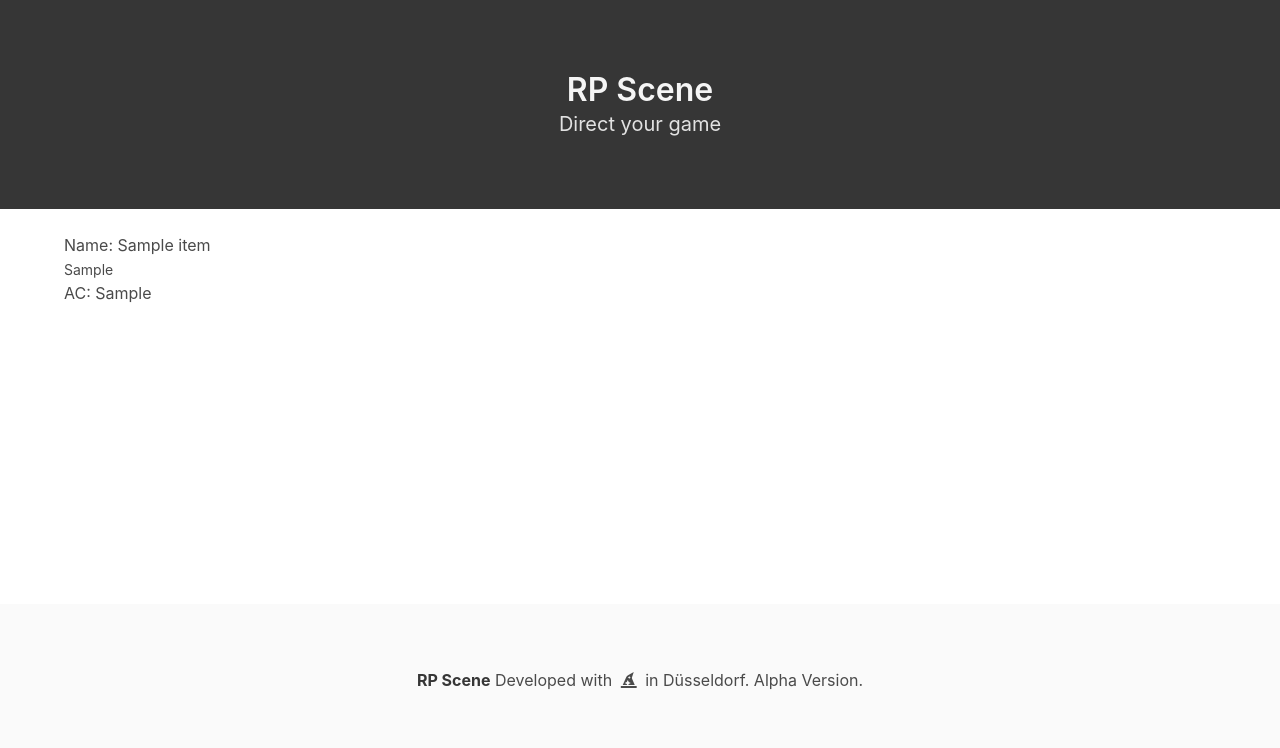
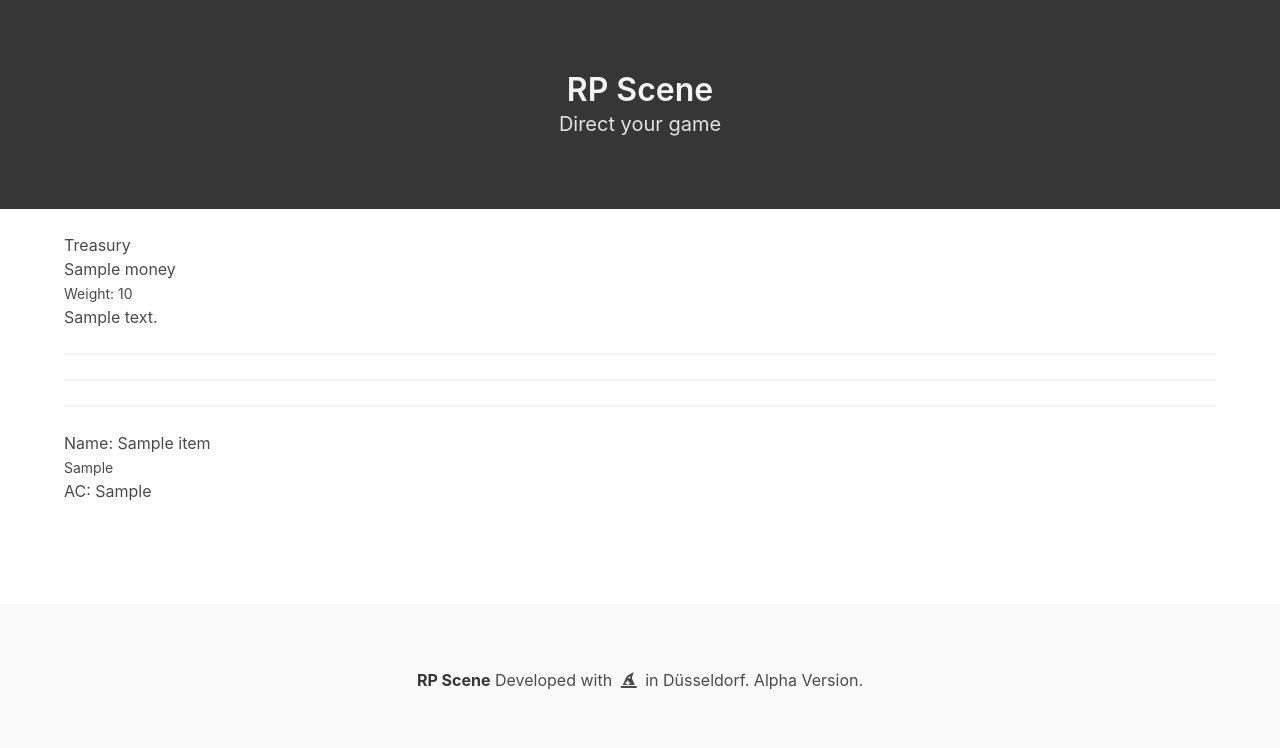
Before and after one commit to Phaetec/rpscene, a Django app: template items/templates/items/armory.html in a window 1280 px wide. Shown: the part 52-800 px from the top of the page. Run offline with Django 3.2, Linux system fonts and the light colour scheme; the template is opened without the code that fills it: most values are stand-ins (such as "Sample title", 1, 10 or a date in 2020); style sheets or scripts are compiled from the project's sources; some libraries are stand-ins or nearby versions.

Commit message:
Added handling of money items

```diff
--- a/items/models.py
+++ b/items/models.py
@@ -34,6 +34,12 @@ class Armor(Item):
     strength_requirement = models.IntegerField("Strength Requirement", null=True)
 
 
+# Technically we do not need to create this class, but this makes sense from a business logic standpoint.
+# Its also more future proof
+class Money(Item):
+    pass
+
+
 # Auxiliary models, needed for e.g. OneToMany relations
 class BonusModifier(models.Model):
     belongs_to = models.ForeignKey("Item", null=False, on_delete=models.CASCADE, related_name="bonus_mod")
--- a/items/templates/items/armory.html
+++ b/items/templates/items/armory.html
@@ -1,6 +1,17 @@
 {% extends 'base.html' %}
 
 {% block content %}
+    <h2>Treasury</h2>
+    {% for money in treasury %}
+        <p>{{ money.name }}</p>
+        <p>
+            <small>Weight: {{ money.weight }}</small>
+        </p>
+        <p>{{ money.description|linebreaks }}</p>
+        <hr>
+    {% endfor %}
+    <hr>
+    <hr>
     {% for item in armory %}
         <div>
             <p>Name: {{ item.name }}</p>
--- a/items/views.py
+++ b/items/views.py
@@ -1,11 +1,13 @@
 from django.shortcuts import render
 
 # Create your views here.
-from items.models import Armor
+from items.models import Armor, Money
 from persistence import xml_parser
 
 
 def armory(request):
     xml_parser.parse_entities()
     armory = Armor.objects.all()
-    return render(request, 'items/armory.html', {"armory": armory})
+    treasury = Money.objects.all()
+    return render(request, 'items/armory.html', {"armory": armory,
+                                                 "treasury": treasury})
```
Also changed, not shown: persistence/xml_parser.py (+16 -6 lines).
